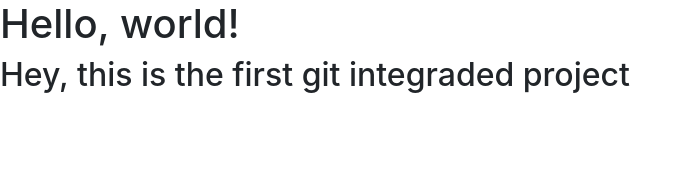
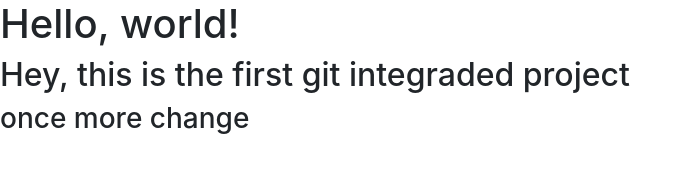
Before and after one commit to kimonweb/bs4-admin, a plain HTML site: page index.html in a window 1280 px wide. Shown: the whole page, without its empty margins (0-691 px from the left). Drawn offline with nearby package versions, Linux system fonts and the light colour scheme.

Commit message:
bug fix #3453

```diff
--- a/index.html
+++ b/index.html
@@ -13,6 +13,7 @@
   <body>
     <h1>Hello, world!</h1>
     <h2>Hey, this is the first git integraded project</h2>
+    <h3>once more change</h3>
 
     <!-- Optional JavaScript -->
     <!-- jQuery first, then Popper.js, then Bootstrap JS -->
```
